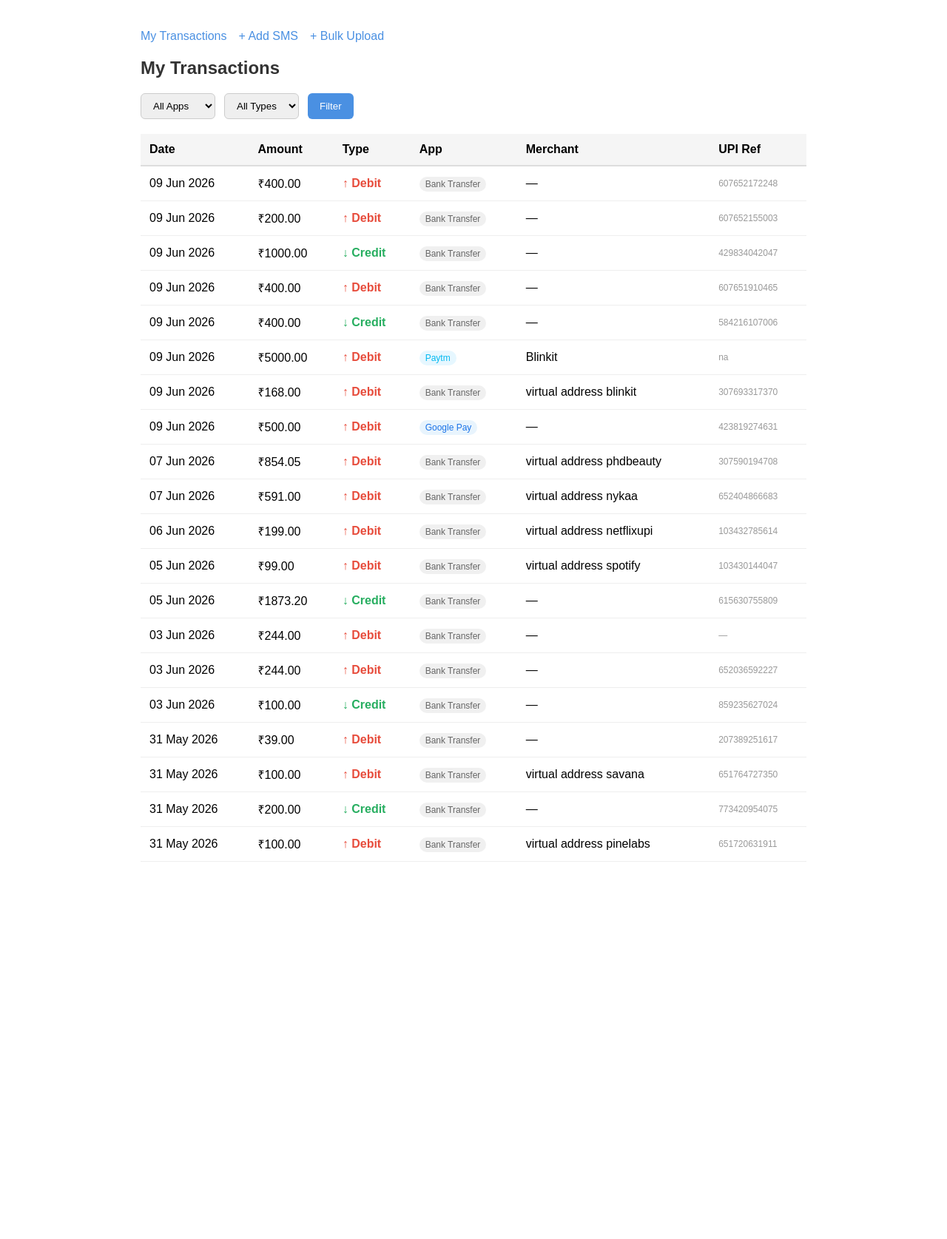
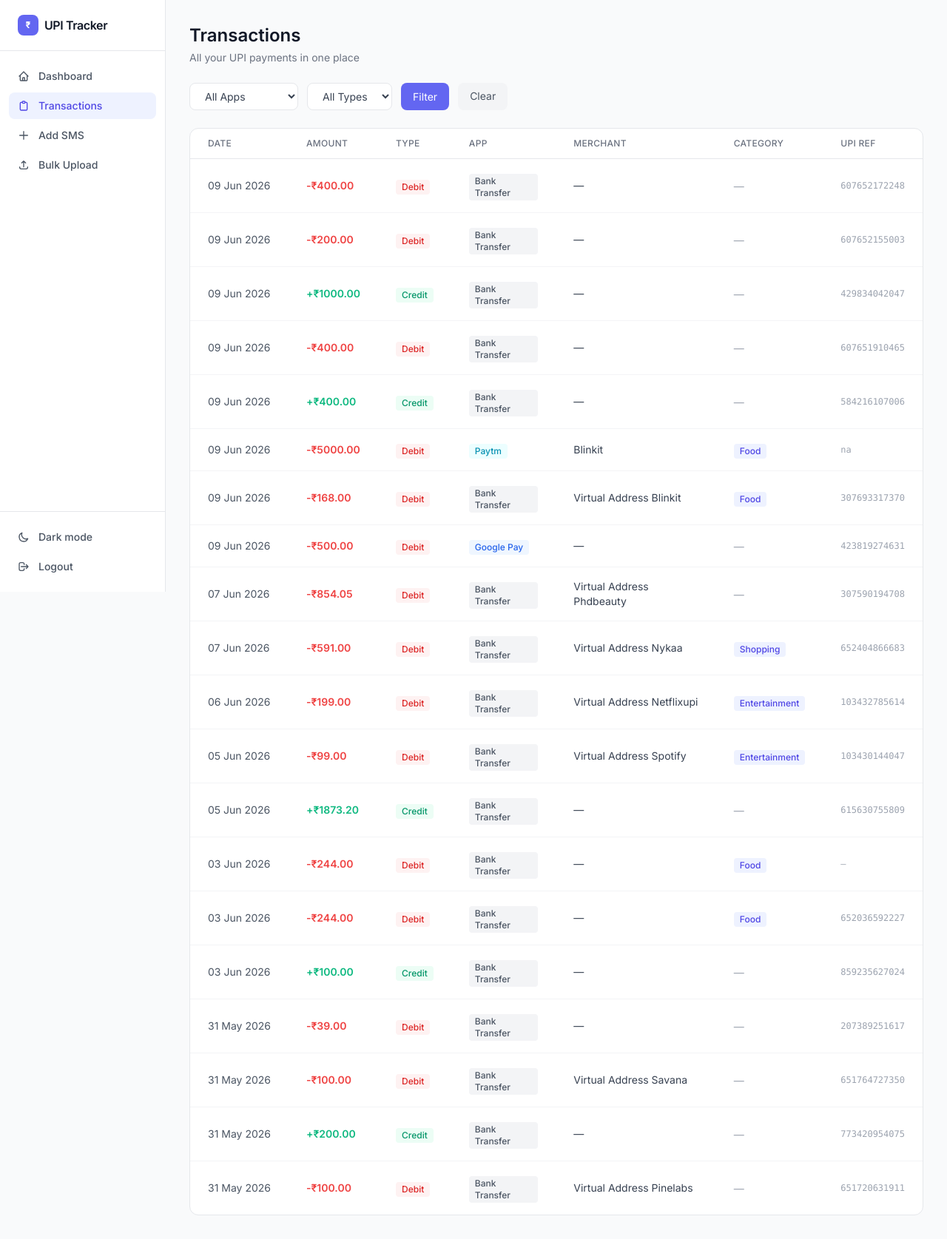
Before and after one commit to ptayade07/UPITRACKER, a Django app: template transactions/templates/transactions/transaction_list.html in a window 1280 px wide. Shown: the whole page at 74% size. Before the commit the page ends 1165 px from the top, so only its background shows below. Run offline with Django 5.2, Linux system fonts and the light colour scheme; data comes from the database, SQL or seed files in the repository; both versions use the stored data as it was after the commit; tables that the repository leaves empty hold one stand-in row (values such as "Sample post"); the template is opened without the code that fills it: values that come from a table or form of the project are taken from there, most other values are stand-ins (such as "Sample title", 1, 10 or a date in 2020); some libraries are stand-ins or nearby versions.

Commit message:
Add Tailwind UI - transactions list page

```diff
--- a/transactions/templates/transactions/transaction_list.html
+++ b/transactions/templates/transactions/transaction_list.html
@@ -1,88 +1,100 @@
-<!DOCTYPE html>
-<html>
-<head>
-    <title>My Transactions</title>
-    <style>
-        body { font-family: Arial, sans-serif; max-width: 900px; margin: 40px auto; padding: 0 20px; }
-        h2 { color: #333; }
-        .filters { margin-bottom: 20px; display: flex; gap: 12px; }
-        select { padding: 8px 12px; border-radius: 6px; border: 1px solid #ccc; }
-        button { padding: 8px 16px; background: #4a90e2; color: white; border: none; border-radius: 6px; cursor: pointer; }
-        table { width: 100%; border-collapse: collapse; }
-        th { background: #f5f5f5; padding: 12px; text-align: left; border-bottom: 2px solid #ddd; }
-        td { padding: 12px; border-bottom: 1px solid #eee; }
-        tr:hover { background: #fafafa; }
-        .debit { color: #e74c3c; font-weight: bold; }
-        .credit { color: #27ae60; font-weight: bold; }
-        .badge { padding: 3px 8px; border-radius: 12px; font-size: 12px; }
-        .gpay { background: #e8f4fd; color: #1a73e8; }
-        .phonepe { background: #f0e6ff; color: #5f259f; }
-        .paytm { background: #e6f7ff; color: #00b9f1; }
-        .bank { background: #f0f0f0; color: #666; }
-        .nav { margin-bottom: 20px; display: flex; gap: 16px; }
-        .nav a { text-decoration: none; color: #4a90e2; }
-        .empty { text-align: center; padding: 40px; color: #999; }
-    </style>
-</head>
-<body>
+{% extends 'base.html' %}
+{% block title %}Transactions — UPI Tracker{% endblock %}
+{% block nav_transactions %}bg-indigo-50 dark:bg-indigo-900/20 text-indigo-600 dark:text-indigo-400{% endblock %}
 
-    <div class="nav">
-        <a href="/transactions/">My Transactions</a>
-        <a href="/parsers/upload/">+ Add SMS</a>
-        <a href="/parsers/upload-xml/">+ Bulk Upload</a>
+{% block content %}
+<div class="p-8">
+
+    <div class="mb-6">
+        <h1 class="text-2xl font-semibold text-gray-900 dark:text-white">Transactions</h1>
+        <p class="text-sm text-gray-500 dark:text-slate-400 mt-1">All your UPI payments in one place</p>
     </div>
 
-    <h2>My Transactions</h2>
-
-    <form method="GET" class="filters">
-        <select name="payment_app">
+    <!-- Filters -->
+    <form method="GET" class="flex gap-3 mb-6">
+        <select name="payment_app" class="px-4 py-2 text-sm rounded-lg border border-gray-200 dark:border-slate-700 bg-white dark:bg-slate-800 text-gray-700 dark:text-slate-300 focus:outline-none focus:ring-2 focus:ring-indigo-500">
             <option value="">All Apps</option>
             <option value="gpay" {% if payment_app == 'gpay' %}selected{% endif %}>GPay</option>
             <option value="phonepe" {% if payment_app == 'phonepe' %}selected{% endif %}>PhonePe</option>
             <option value="paytm" {% if payment_app == 'paytm' %}selected{% endif %}>Paytm</option>
-            <option value="bank" {% if payment_app == 'bank' %}selected{% endif %}>Bank</option>
+            <option value="bank" {% if payment_app == 'bank' %}selected{% endif %}>Bank Transfer</option>
         </select>
-        <select name="transaction_type">
+        <select name="transaction_type" class="px-4 py-2 text-sm rounded-lg border border-gray-200 dark:border-slate-700 bg-white dark:bg-slate-800 text-gray-700 dark:text-slate-300 focus:outline-none focus:ring-2 focus:ring-indigo-500">
             <option value="">All Types</option>
             <option value="debit" {% if transaction_type == 'debit' %}selected{% endif %}>Debit</option>
             <option value="credit" {% if transaction_type == 'credit' %}selected{% endif %}>Credit</option>
         </select>
-        <button type="submit">Filter</button>
+        <button type="submit" class="px-4 py-2 text-sm bg-indigo-500 hover:bg-indigo-600 text-white rounded-lg transition-colors">
+            Filter
+        </button>
+        {% if payment_app or transaction_type %}
+        <a href="/transactions/" class="px-4 py-2 text-sm bg-gray-100 dark:bg-slate-700 hover:bg-gray-200 dark:hover:bg-slate-600 text-gray-600 dark:text-slate-300 rounded-lg transition-colors">
+            Clear
+        </a>
+        {% endif %}
     </form>
 
+    <!-- Table -->
+    <div class="bg-white dark:bg-slate-800 rounded-xl border border-gray-200 dark:border-slate-700 overflow-hidden">
         {% if transactions %}
-    <table>
+        <table class="w-full">
             <thead>
-            <tr>
-                <th>Date</th>
-                <th>Amount</th>
-                <th>Type</th>
-                <th>App</th>
-                <th>Merchant</th>
-                <th>UPI Ref</th>
+                <tr class="border-b border-gray-200 dark:border-slate-700">
+                    <th class="text-left px-6 py-3 text-xs font-medium text-gray-500 dark:text-slate-400 uppercase tracking-wide">Date</th>
+                    <th class="text-left px-6 py-3 text-xs font-medium text-gray-500 dark:text-slate-400 uppercase tracking-wide">Amount</th>
+                    <th class="text-left px-6 py-3 text-xs font-medium text-gray-500 dark:text-slate-400 uppercase tracking-wide">Type</th>
+                    <th class="text-left px-6 py-3 text-xs font-medium text-gray-500 dark:text-slate-400 uppercase tracking-wide">App</th>
+                    <th class="text-left px-6 py-3 text-xs font-medium text-gray-500 dark:text-slate-400 uppercase tracking-wide">Merchant</th>
+                    <th class="text-left px-6 py-3 text-xs font-medium text-gray-500 dark:text-slate-400 uppercase tracking-wide">Category</th>
+                    <th class="text-left px-6 py-3 text-xs font-medium text-gray-500 dark:text-slate-400 uppercase tracking-wide">UPI Ref</th>
                 </tr>
             </thead>
-        <tbody>
+            <tbody class="divide-y divide-gray-100 dark:divide-slate-700">
                 {% for txn in transactions %}
-            <tr>
-                <td>{{ txn.date|date:"d M Y" }}</td>
-                <td>₹{{ txn.amount }}</td>
-                <td class="{{ txn.transaction_type }}">
-                    {% if txn.transaction_type == 'debit' %}↑ Debit{% else %}↓ Credit{% endif %}
+                <tr class="hover:bg-gray-50 dark:hover:bg-slate-700/50 transition-colors">
+                    <td class="px-6 py-4 text-sm text-gray-600 dark:text-slate-400 whitespace-nowrap">{{ txn.date|date:"d M Y" }}</td>
+                    <td class="px-6 py-4 text-sm font-semibold whitespace-nowrap
+                        {% if txn.transaction_type == 'debit' %}text-red-500{% else %}text-emerald-500{% endif %}">
+                        {% if txn.transaction_type == 'debit' %}-{% else %}+{% endif %}₹{{ txn.amount }}
                     </td>
-                <td><span class="badge {{ txn.payment_app }}">{{ txn.get_payment_app_display }}</span></td>
-                <td>{{ txn.merchant|default:"—" }}</td>
-                <td style="font-size:12px; color:#999;">{{ txn.upi_ref|default:"—" }}</td>
+                    <td class="px-6 py-4">
+                        <span class="inline-flex items-center px-2 py-0.5 rounded text-xs font-medium
+                            {% if txn.transaction_type == 'debit' %}bg-red-50 dark:bg-red-900/20 text-red-600 dark:text-red-400
+                            {% else %}bg-emerald-50 dark:bg-emerald-900/20 text-emerald-600 dark:text-emerald-400{% endif %}">
+                            {{ txn.transaction_type|capfirst }}
+                        </span>
+                    </td>
+                    <td class="px-6 py-4">
+                        <span class="inline-flex items-center px-2 py-0.5 rounded text-xs font-medium
+                            {% if txn.payment_app == 'gpay' %}bg-blue-50 dark:bg-blue-900/20 text-blue-600 dark:text-blue-400
+                            {% elif txn.payment_app == 'phonepe' %}bg-purple-50 dark:bg-purple-900/20 text-purple-600 dark:text-purple-400
+                            {% elif txn.payment_app == 'paytm' %}bg-cyan-50 dark:bg-cyan-900/20 text-cyan-600 dark:text-cyan-400
+                            {% else %}bg-gray-100 dark:bg-slate-700 text-gray-600 dark:text-slate-400{% endif %}">
+                            {{ txn.get_payment_app_display }}
+                        </span>
+                    </td>
+                    <td class="px-6 py-4 text-sm text-gray-700 dark:text-slate-300 capitalize">{{ txn.merchant|default:"—" }}</td>
+                    <td class="px-6 py-4">
+                        {% if txn.category %}
+                        <span class="inline-flex items-center px-2 py-0.5 rounded text-xs font-medium bg-indigo-50 dark:bg-indigo-900/20 text-indigo-600 dark:text-indigo-400">
+                            {{ txn.category }}
+                        </span>
+                        {% else %}
+                        <span class="text-gray-400 dark:text-slate-600 text-sm">—</span>
+                        {% endif %}
+                    </td>
+                    <td class="px-6 py-4 text-xs text-gray-400 dark:text-slate-600 font-mono">{{ txn.upi_ref|default:"—" }}</td>
                 </tr>
                 {% endfor %}
             </tbody>
         </table>
         {% else %}
-    <div class="empty">
-        <p>No transactions yet.</p>
-        <a href="/parsers/upload/">Add your first SMS</a>
+        <div class="text-center py-16">
+            <p class="text-gray-400 dark:text-slate-500 text-sm">No transactions found.</p>
+            <a href="/parsers/upload/" class="mt-3 inline-block text-indigo-500 hover:text-indigo-600 text-sm font-medium">Add your first SMS →</a>
         </div>
         {% endif %}
+    </div>
 
-</body>
-</html>
+</div>
+{% endblock %}
```
Also changed, not shown: db.sqlite3. Lines whose indentation alone changed are shown as unchanged.
